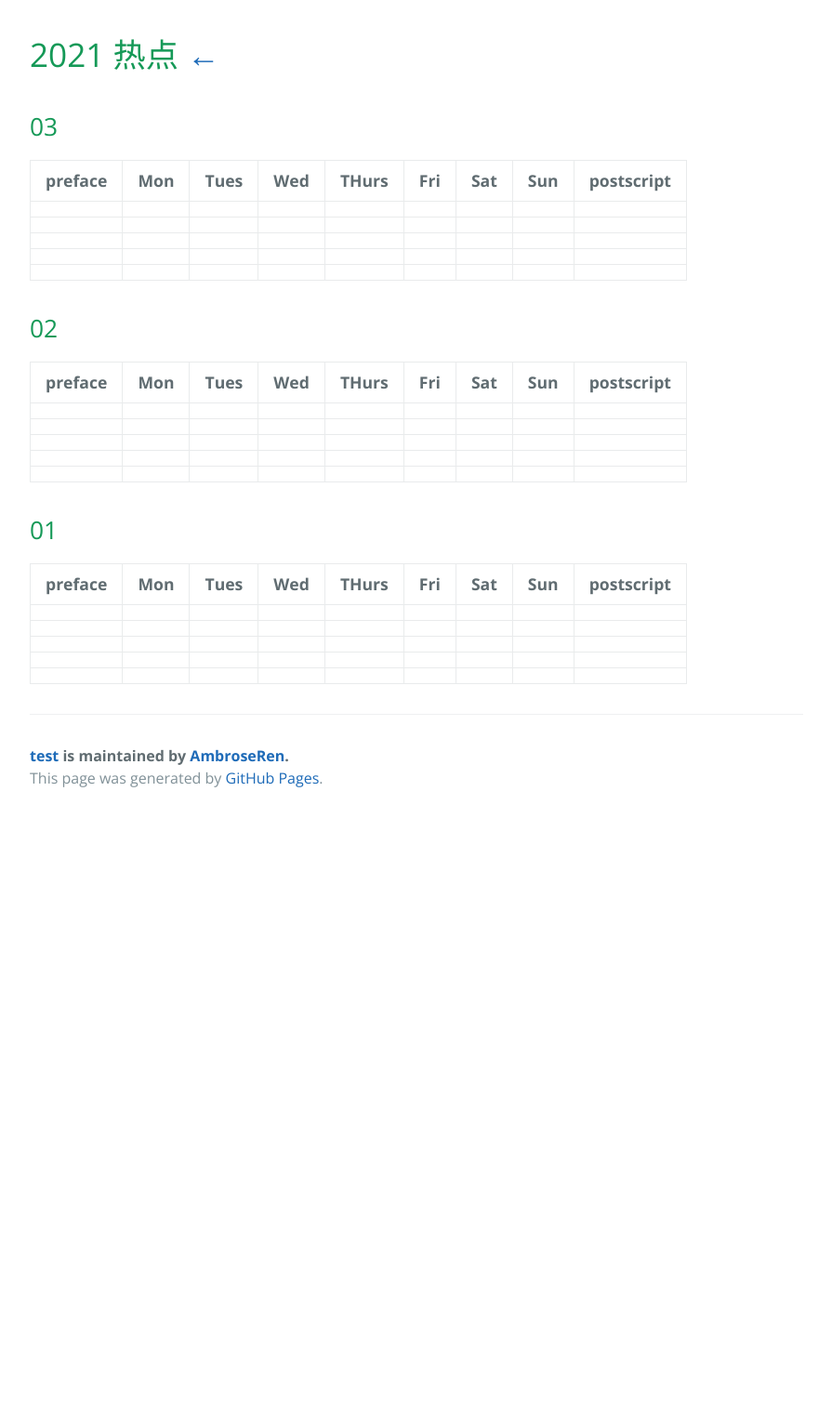
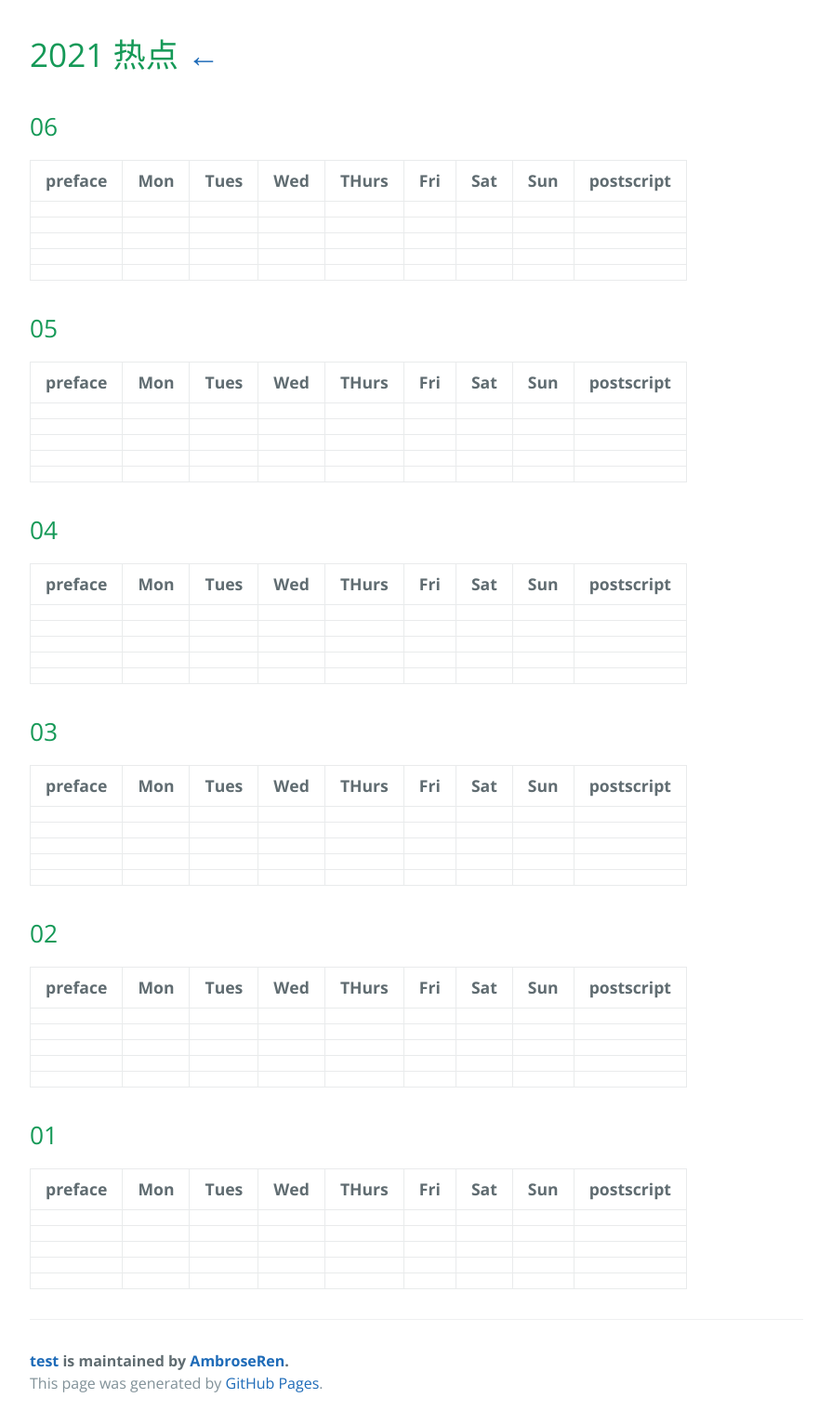
Before and after one commit to AmbroseRen/test, a Jekyll site: the page built from Data/hot/2021/index.md, in a window 1280 px wide. Shown: the whole page at 93% size, without its empty margins (192-1087 px from the left). Built offline with Jekyll 4.4.1, drawn with Linux system fonts in a browser that asks for light colours; our own code applies the rules of GitHub Pages for plain Markdown files; the repository's description, which GitHub fills in, is left out; before the commit the page ends 900 px from its top, so only the background shows below that.

Commit message:
Update index.md

```diff
--- a/Data/hot/2021/index.md
+++ b/Data/hot/2021/index.md
@@ -1,4 +1,34 @@
 # 2021 热点  [←](../index.md)
+
+## 06
+
+| preface | Mon | Tues | Wed | THurs | Fri | Sat | Sun | postscript |
+|:---:|:---:|:---:|:---:|:---:|:---:|:---:|:---:|:---:|
+| []() | []() | []() | []() | []() | []() | []() | []() | []() |
+| []() | []() | []() | []() | []() | []() | []() | []() | []() |
+| []() | []() | []() | []() | []() | []() | []() | []() | []() |
+| []() | []() | []() | []() | []() | []() | []() | []() | []() |
+| []() | []() | []() | []() | []() | []() | []() | []() | []() |
+
+## 05
+
+| preface | Mon | Tues | Wed | THurs | Fri | Sat | Sun | postscript |
+|:---:|:---:|:---:|:---:|:---:|:---:|:---:|:---:|:---:|
+| []() | []() | []() | []() | []() | []() | []() | []() | []() |
+| []() | []() | []() | []() | []() | []() | []() | []() | []() |
+| []() | []() | []() | []() | []() | []() | []() | []() | []() |
+| []() | []() | []() | []() | []() | []() | []() | []() | []() |
+| []() | []() | []() | []() | []() | []() | []() | []() | []() |
+
+## 04
+
+| preface | Mon | Tues | Wed | THurs | Fri | Sat | Sun | postscript |
+|:---:|:---:|:---:|:---:|:---:|:---:|:---:|:---:|:---:|
+| []() | []() | []() | []() | []() | []() | []() | []() | []() |
+| []() | []() | []() | []() | []() | []() | []() | []() | []() |
+| []() | []() | []() | []() | []() | []() | []() | []() | []() |
+| []() | []() | []() | []() | []() | []() | []() | []() | []() |
+| []() | []() | []() | []() | []() | []() | []() | []() | []() |
 
 ## 03
 
```
